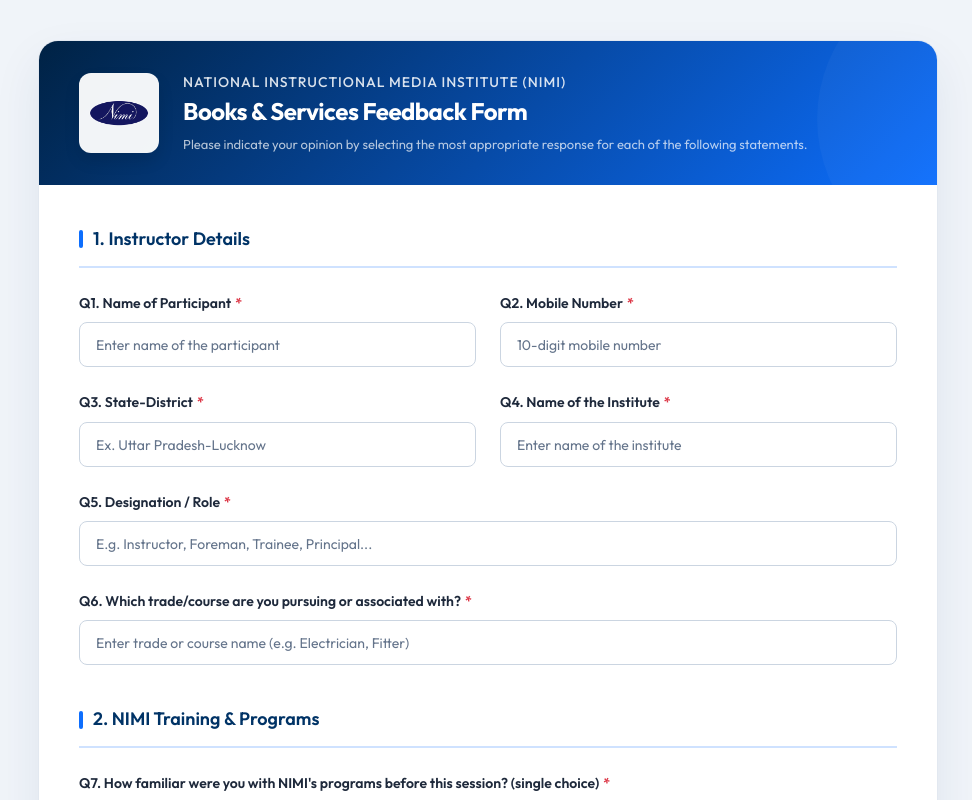
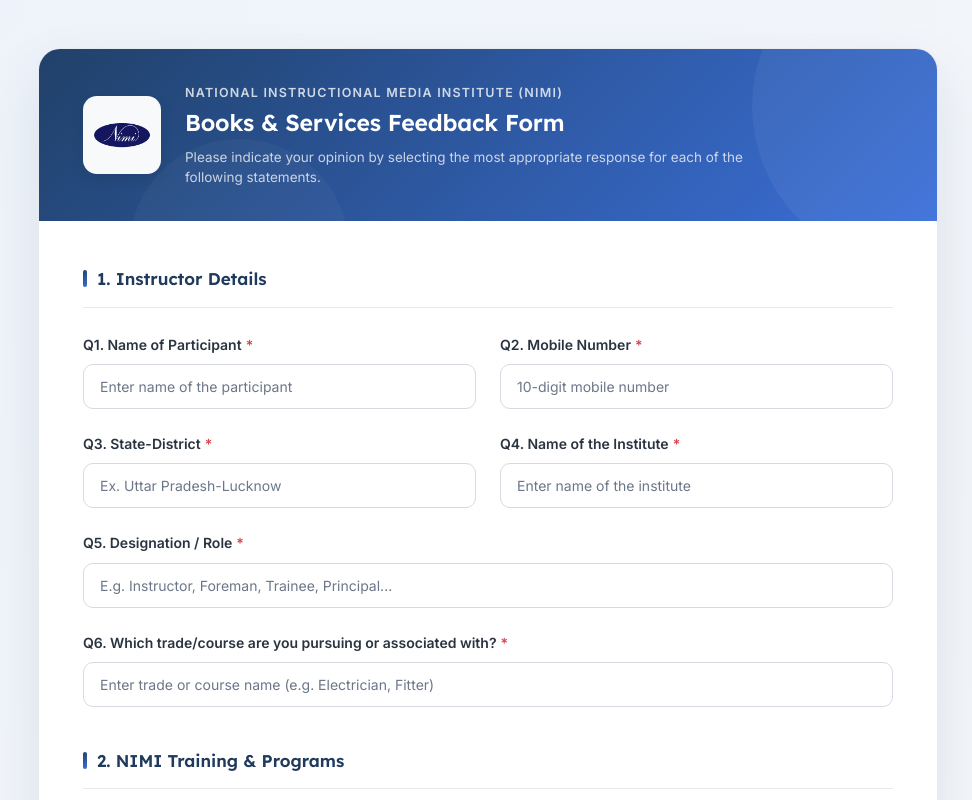
Before and after one commit to Bikram9999-bot/nimi-feedback-form, a plain HTML site: page index.html in a window 1280 px wide. Shown: the top 800 px of the page, without its empty margins (152-1124 px from the left). Drawn offline with Linux system fonts and the light colour scheme.

Commit message:
Refine form UI: adopt premium Inter/Lexend design system and styled 1-5 circular rating scale for Q12

```diff
--- a/css/style.css
+++ b/css/style.css
@@ -1,44 +1,45 @@
-/* Import Modern Premium Typography */
-@import url('https://fonts.googleapis.com/css2?family=Outfit:wght@300;400;500;600;700&display=swap');
+/* Import Typography — Inter for UI legibility, Lexend for warm-but-professional headings */
+@import url('https://fonts.googleapis.com/css2?family=Inter:wght@400;500;600;700&family=Lexend:wght@500;600;700&display=swap');
 
-/* CSS Variables for Premium Design System */
+/* CSS Variables for Refined Design System */
 :root {
-  --font-family: 'Outfit', -apple-system, BlinkMacSystemFont, "Segoe UI", Roboto, sans-serif;
+  --font-family: 'Inter', -apple-system, BlinkMacSystemFont, "Segoe UI", Roboto, sans-serif;
+  --font-heading: 'Lexend', var(--font-family);
 
-  /* Color Palette */
-  --bg-primary: #f0f4f9;
+  /* Color Palette — softened, warmer neutrals, calmer blue */
+  --bg-primary: #f4f6f9;
   --card-bg: #ffffff;
-  --text-main: #1e293b;
-  --text-muted: #64748b;
+  --text-main: #2a3441;
+  --text-muted: #6b7789;
 
-  --primary-gradient: linear-gradient(135deg, #002244 0%, #0d6efd 100%);
-  --primary-color: #0d6efd;
-  --primary-hover: #0a58ca;
-  --primary-light: #e7f1ff;
+  --primary-gradient: linear-gradient(135deg, #204169 0%, #3b6fd9 100%);
+  --primary-color: #3b6fd9;
+  --primary-hover: #2f5bb8;
+  --primary-light: #eef3fc;
 
-  --accent-blue: #003366;
-  --accent-light: #cfe2ff;
+  --accent-blue: #1f3a5c;
+  --accent-light: #dbe7f8;
 
-  --success-color: #198754;
-  --success-light: #d1e7dd;
-  --success-border: #badbcc;
+  --success-color: #2f9169;
+  --success-light: #e3f3ec;
+  --success-border: #bfe2d1;
 
-  --danger-color: #dc3545;
-  --danger-light: #f8d7da;
+  --danger-color: #d64550;
+  --danger-light: #fbe9ea;
 
   /* Borders and Shadows */
-  --border-color: #e2e8f0;
-  --input-border: #cbd5e1;
-  --input-focus-border: #3b82f6;
-  --input-focus-shadow: rgba(59, 130, 246, 0.15);
+  --border-color: #e7eaef;
+  --input-border: #d5dae1;
+  --input-focus-border: #3b6fd9;
+  --input-focus-shadow: rgba(59, 111, 217, 0.14);
 
-  --radius-sm: 8px;
-  --radius-md: 12px;
-  --radius-lg: 20px;
+  --radius-sm: 10px;
+  --radius-md: 14px;
+  --radius-lg: 22px;
 
-  --shadow-sm: 0 2px 4px rgba(0, 0, 0, 0.02);
-  --shadow-md: 0 10px 20px rgba(0, 51, 102, 0.04);
-  --shadow-lg: 0 20px 48px rgba(0, 51, 102, 0.08);
+  --shadow-sm: 0 1px 3px rgba(31, 41, 55, 0.04);
+  --shadow-md: 0 8px 24px rgba(31, 58, 92, 0.06);
+  --shadow-lg: 0 24px 56px rgba(31, 58, 92, 0.10);
 
   /* Transitions */
   --transition-fast: 0.2s cubic-bezier(0.4, 0, 0.2, 1);
@@ -54,12 +55,13 @@
 
 body {
   font-family: var(--font-family);
-  background-color: var(--bg-primary);
+  background: var(--bg-primary);
+  background-image: radial-gradient(circle at 10% 0%, #eef3fb 0%, #f4f6f9 45%);
   color: var(--text-main);
   line-height: 1.6;
   -webkit-font-smoothing: antialiased;
   -moz-osx-font-smoothing: grayscale;
-  padding: 40px 20px;
+  padding: 48px 20px;
   display: flex;
   justify-content: center;
   align-items: center;
@@ -82,7 +84,7 @@
 .header-banner {
   background: var(--primary-gradient);
   color: white;
-  padding: 30px 40px;
+  padding: 34px 44px;
   display: flex;
   align-items: center;
   gap: 24px;
@@ -93,31 +95,43 @@
 .header-banner::before {
   content: '';
   position: absolute;
-  top: -50%;
-  right: -20%;
-  width: 300px;
-  height: 300px;
+  top: -60%;
+  right: -15%;
+  width: 320px;
+  height: 320px;
+  background: rgba(255, 255, 255, 0.05);
+  border-radius: 50%;
+  pointer-events: none;
+}
+
+.header-banner::after {
+  content: '';
+  position: absolute;
+  bottom: -80%;
+  left: 10%;
+  width: 220px;
+  height: 220px;
   background: rgba(255, 255, 255, 0.03);
   border-radius: 50%;
   pointer-events: none;
 }
 
 .logo-container {
-  background: rgba(255, 255, 255, 0.95);
+  background: rgba(255, 255, 255, 0.97);
   padding: 10px;
   border-radius: var(--radius-md);
-  box-shadow: 0 8px 16px rgba(0, 0, 0, 0.1);
+  box-shadow: 0 6px 14px rgba(0, 0, 0, 0.08);
   display: flex;
   align-items: center;
   justify-content: center;
   flex-shrink: 0;
-  width: 80px;
-  height: 80px;
+  width: 78px;
+  height: 78px;
   transition: transform var(--transition-normal);
 }
 
 .logo-container:hover {
-  transform: scale(1.05);
+  transform: scale(1.04);
 }
 
 .logo-img {
@@ -129,33 +143,37 @@
 .header-text {
   display: flex;
   flex-direction: column;
-  gap: 4px;
+  gap: 5px;
+  position: relative;
 }
 
 .header-text h1 {
-  font-size: 24px;
-  font-weight: 700;
-  letter-spacing: -0.5px;
-  line-height: 1.2;
+  font-family: var(--font-heading);
+  font-size: 23px;
+  font-weight: 600;
+  letter-spacing: -0.2px;
+  line-height: 1.3;
 }
 
 .header-text h2 {
-  font-size: 14px;
-  font-weight: 500;
-  color: rgba(255, 255, 255, 0.85);
+  font-size: 12.5px;
+  font-weight: 600;
+  color: rgba(255, 255, 255, 0.78);
   text-transform: uppercase;
-  letter-spacing: 1px;
+  letter-spacing: 1.2px;
 }
 
 .header-subtitle {
-  font-size: 13px;
-  color: rgba(255, 255, 255, 0.7);
+  font-size: 13.5px;
+  color: rgba(255, 255, 255, 0.75);
   margin-top: 4px;
+  line-height: 1.5;
+  max-width: 560px;
 }
 
 /* Form Styling */
 .feedback-form {
-  padding: 40px;
+  padding: 44px;
 }
 
 /* Section Styling */
@@ -169,12 +187,13 @@
 }
 
 .section-title {
-  font-size: 18px;
+  font-family: var(--font-heading);
+  font-size: 17px;
   font-weight: 600;
   color: var(--accent-blue);
-  padding-bottom: 12px;
-  margin-bottom: 24px;
-  border-bottom: 2px solid var(--accent-light);
+  padding-bottom: 14px;
+  margin-bottom: 26px;
+  border-bottom: 1px solid var(--border-color);
   display: flex;
   align-items: center;
   gap: 10px;
@@ -184,9 +203,9 @@
   content: '';
   display: inline-block;
   width: 4px;
-  height: 18px;
-  background-color: var(--primary-color);
-  border-radius: 2px;
+  height: 17px;
+  background: var(--primary-gradient);
+  border-radius: 3px;
 }
 
 /* Grid Layout for Inputs */
--- a/index.html
+++ b/index.html
@@ -266,27 +266,33 @@
             <label class="form-label">
               Q12. Overall satisfaction with today's session <span class="required-star">*</span>
             </label>
-            <div class="options-list horizontal">
-              <label class="option-item">
-                <input type="radio" name="entry.484827684" value="1" class="option-input" required>
-                <span class="option-label">1 ⭐ (Very Poor)</span>
-              </label>
-              <label class="option-item">
-                <input type="radio" name="entry.484827684" value="2" class="option-input">
-                <span class="option-label">2 ⭐⭐</span>
-              </label>
-              <label class="option-item">
-                <input type="radio" name="entry.484827684" value="3" class="option-input">
-                <span class="option-label">3 ⭐⭐⭐ (Average)</span>
-              </label>
-              <label class="option-item">
-                <input type="radio" name="entry.484827684" value="4" class="option-input">
-                <span class="option-label">4 ⭐⭐⭐⭐</span>
-              </label>
-              <label class="option-item">
-                <input type="radio" name="entry.484827684" value="5" class="option-input">
-                <span class="option-label">5 ⭐⭐⭐⭐⭐ (Excellent)</span>
-              </label>
+            <div class="rating-scale-container">
+              <div class="rating-scale">
+                <label class="rating-option">
+                  <input type="radio" name="entry.484827684" value="1" required>
+                  <span class="rating-number">1</span>
+                </label>
+                <label class="rating-option">
+                  <input type="radio" name="entry.484827684" value="2">
+                  <span class="rating-number">2</span>
+                </label>
+                <label class="rating-option">
+                  <input type="radio" name="entry.484827684" value="3">
+                  <span class="rating-number">3</span>
+                </label>
+                <label class="rating-option">
+                  <input type="radio" name="entry.484827684" value="4">
+                  <span class="rating-number">4</span>
+                </label>
+                <label class="rating-option">
+                  <input type="radio" name="entry.484827684" value="5">
+                  <span class="rating-number">5</span>
+                </label>
+              </div>
+              <div class="rating-labels">
+                <span>1 (Very Poor)</span>
+                <span>5 (Excellent)</span>
+              </div>
             </div>
             <span class="error-msg">Please rate your overall satisfaction.</span>
           </div>
```
